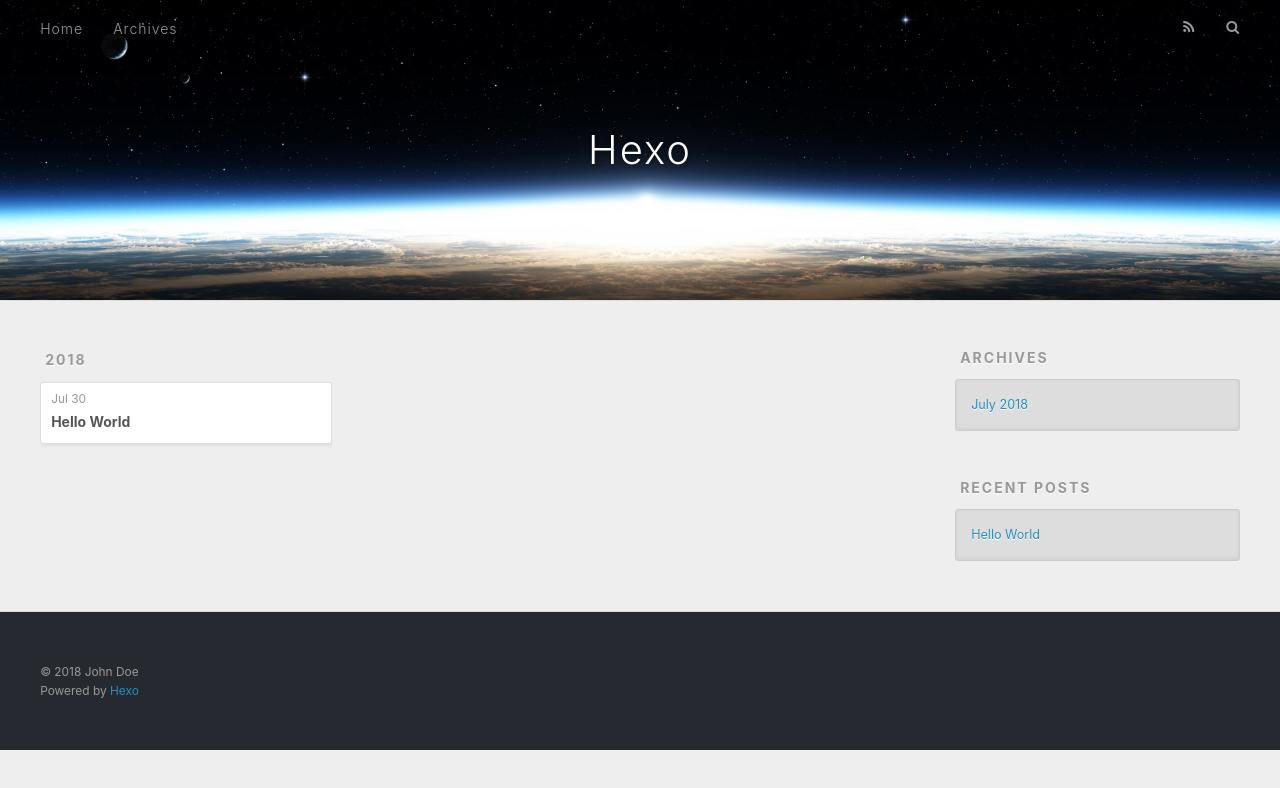
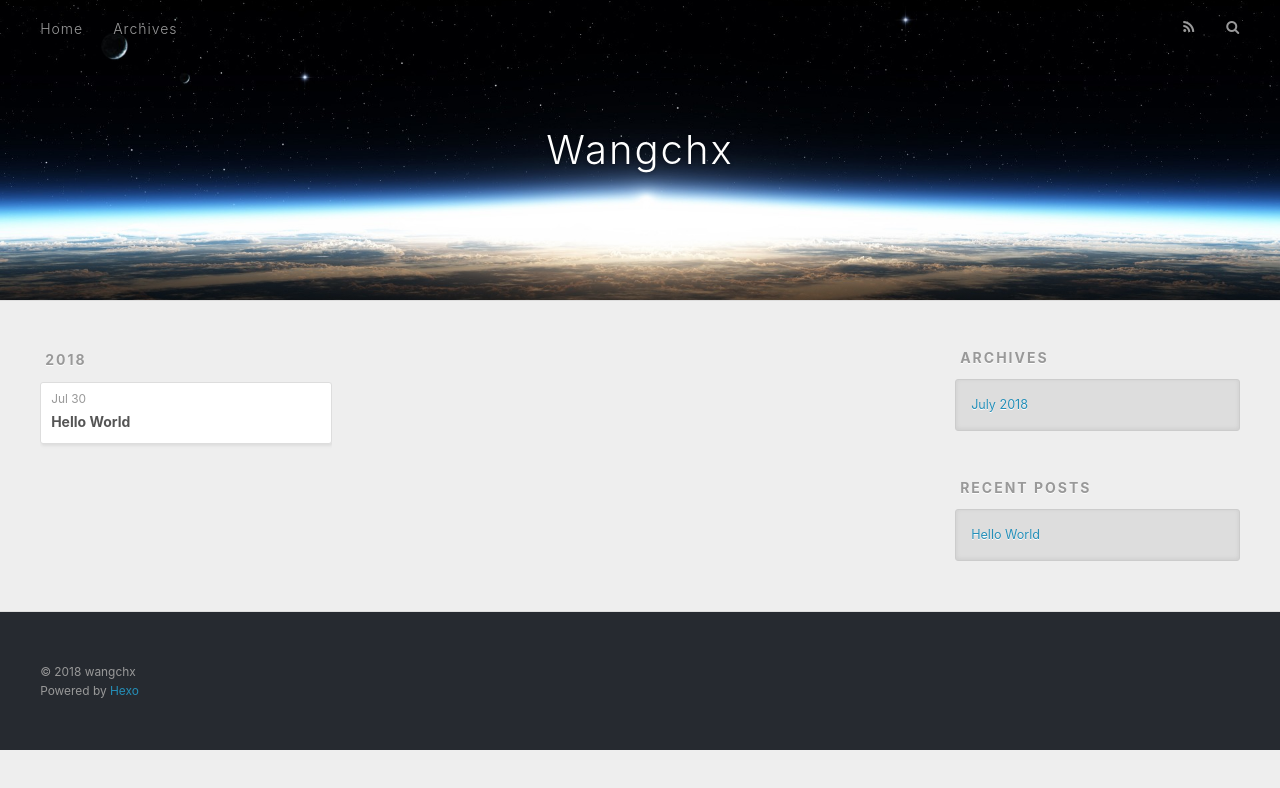
Before and after one commit to WangCHX/wangchx.github.com, a plain HTML site: page archives/2018/07/index.html in a window 1280 px wide. Drawn offline with nearby package versions, Linux system fonts and the light colour scheme.

Commit message:
Site updated: 2018-07-30 23:17:20

```diff
--- a/archives/2018/07/index.html
+++ b/archives/2018/07/index.html
@@ -5,17 +5,17 @@
 
 
 
-  <title>Archives: 2018/7 | Hexo</title>
+  <title>Archives: 2018/7 | Wangchx</title>
   <meta name="viewport" content="width=device-width, initial-scale=1, maximum-scale=1">
   <meta property="og:type" content="website">
-<meta property="og:title" content="Hexo">
+<meta property="og:title" content="Wangchx">
 <meta property="og:url" content="http://wangchx.github.io/archives/2018/07/index.html">
-<meta property="og:site_name" content="Hexo">
+<meta property="og:site_name" content="Wangchx">
 <meta property="og:locale" content="default">
 <meta name="twitter:card" content="summary">
-<meta name="twitter:title" content="Hexo">
+<meta name="twitter:title" content="Wangchx">
 
-    <link rel="alternate" href="/atom.xml" title="Hexo" type="application/atom+xml">
+    <link rel="alternate" href="/atom.xml" title="Wangchx" type="application/atom+xml">
 
 
     <link rel="icon" href="/favicon.png">
@@ -34,7 +34,7 @@
   <div id="header-outer" class="outer">
     <div id="header-title" class="inner">
       <h1 id="logo-wrap">
-        <a href="/" id="logo">Hexo</a>
+        <a href="/" id="logo">Wangchx</a>
       </h1>
 
     </div>
@@ -139,7 +139,7 @@
 
   <div class="outer">
     <div id="footer-info" class="inner">
-      &copy; 2018 John Doe<br>
+      &copy; 2018 wangchx<br>
       Powered by <a href="http://hexo.io/" target="_blank">Hexo</a>
     </div>
   </div>
```
Also changed, not shown: 2018/07/30/hello-world/index.html (+5 -5 lines), archives/2018/index.html (+7 -7 lines), archives/index.html (+7 -7 lines), index.html (+7 -7 lines).
